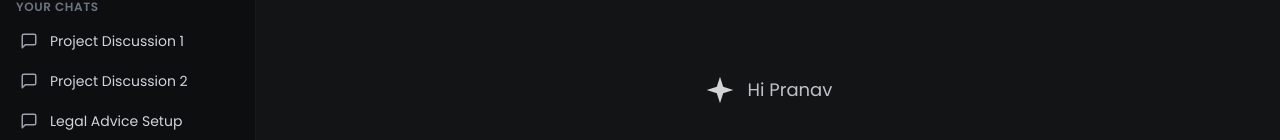
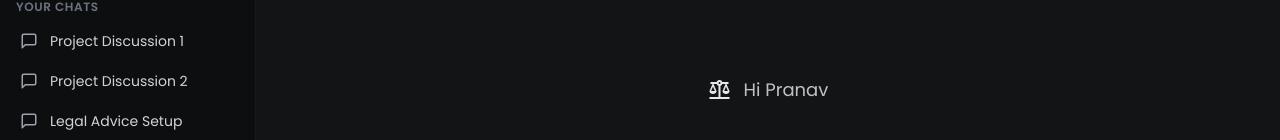
Before and after one commit to Nandaneeth/dike1frontend, a React (Vite) app: page / in a window 1280 px wide. Shown: the part 179-319 px from the top of the page. Built offline with nearby package versions, Linux system fonts and the light colour scheme.

Commit message:
Update ChatInterface and Layout components for consistent styling and background color

```diff
--- a/src/components/ChatInterface.jsx
+++ b/src/components/ChatInterface.jsx
@@ -49,13 +49,11 @@ const ChatInterface = ({ toggleDraft, toggleSettings }) => {
     // Landing page view - when no messages and chat hasn't started
     if (!hasStartedChat && messages.length === 0) {
         return (
-            <div className="w-full max-w-4xl mx-auto px-4 pb-4 flex flex-col justify-center items-center h-full">
+            <div className="w-full max-w-4xl mx-auto px-4 pb-4 flex flex-col justify-center items-center h-full bg-legal-lightGray dark:bg-[#131416]">
                 {/* Greeting Section */}
                 <div className="flex flex-col items-center justify-center mb-16 opacity-90">
                     <div className="flex items-center gap-3 mb-8">
-                        <svg width="32" height="32" viewBox="0 0 24 24" fill="none" xmlns="http://www.w3.org/2000/svg" className="text-legal-navy dark:text-white">
-                            <path d="M12 2L14.4 9.6L22 12L14.4 14.4L12 22L9.6 14.4L2 12L9.6 9.6L12 2Z" fill="currentColor" opacity="0.9" />
-                        </svg>
+                        <span className="material-symbols-outlined text-legal-navy dark:text-white" style={{ fontSize: '24px' }}>balance</span>
                         <p className="text-lg text-legal-darkNavy dark:text-gray-300">Hi Pranav</p>
                     </div>
                     <h1 className="text-5xl md:text-6xl font-bold text-legal-darkNavy dark:text-white text-center tracking-tight">
@@ -71,7 +69,7 @@ const ChatInterface = ({ toggleDraft, toggleSettings }) => {
                             value={inputValue}
                             onChange={(e) => setInputValue(e.target.value)}
                             onKeyPress={handleKeyPress}
-                            className="w-full bg-white dark:bg-[#1e1f23] border border-legal-borders dark:border-white/10 text-legal-darkNavy dark:text-gray-300 text-base rounded-2xl py-4 pl-6 pr-32 focus:outline-none focus:ring-1 focus:ring-legal-navy/50 placeholder-legal-gray shadow-lg hover:border-legal-navy dark:hover:border-white/20 transition-colors"
+                            className="w-full bg-legal-lightGray dark:bg-[#1e1f23] border border-legal-borders dark:border-white/10 text-legal-darkNavy dark:text-gray-300 text-base rounded-2xl py-4 pl-6 pr-32 focus:outline-none focus:ring-1 focus:ring-legal-navy/50 placeholder-legal-gray shadow-lg hover:border-legal-navy dark:hover:border-white/20 transition-colors"
                             placeholder="Ask me anything"
                         />
                         <div className="absolute inset-y-0 right-0 pr-4 flex items-center gap-2">
@@ -99,7 +97,7 @@ const ChatInterface = ({ toggleDraft, toggleSettings }) => {
 
     // Chat view - when messages exist
     return (
-        <div className="w-full max-w-4xl mx-auto px-4 pb-4 flex flex-col justify-end h-full">
+        <div className="w-full max-w-4xl mx-auto px-4 pb-4 flex flex-col justify-end h-full bg-legal-lightGray dark:bg-[#131416]">
             {/* Messages Area */}
             <div className="flex-1 overflow-y-auto py-4 mb-6 flex flex-col items-center">
                 <div className="space-y-6 w-full max-w-2xl">
@@ -185,7 +183,7 @@ const ChatInterface = ({ toggleDraft, toggleSettings }) => {
                     value={inputValue}
                     onChange={(e) => setInputValue(e.target.value)}
                     onKeyPress={handleKeyPress}
-                    className="w-full bg-gray-100 dark:bg-[#1e1f23] light:bg-gray-100 border border-gray-300 dark:border-white/10 light:border-gray-300 text-gray-900 dark:text-gray-300 light:text-gray-900 text-sm rounded-full py-3 pl-6 pr-12 focus:outline-none focus:border-gray-400 dark:focus:border-white/30 light:focus:border-gray-400 focus:ring-1 focus:ring-blue-500/30 placeholder-gray-500 shadow-lg hover:border-gray-400 dark:hover:border-white/20 light:hover:border-gray-400 transition-all duration-200"
+                    className="w-full bg-legal-lightGray dark:bg-[#1e1f23] light:bg-legal-lightGray border border-legal-borders dark:border-white/10 light:border-legal-borders text-gray-900 dark:text-gray-300 light:text-gray-900 text-sm rounded-full py-3 pl-6 pr-12 focus:outline-none focus:border-legal-borders dark:focus:border-white/30 light:focus:border-legal-borders focus:ring-1 focus:ring-blue-500/30 placeholder-gray-500 shadow-lg hover:border-legal-borders dark:hover:border-white/20 light:hover:border-legal-borders transition-all duration-200"
                     placeholder="Ask me anything about your projects"
                 />
                 <div className="absolute inset-y-0 right-0 pr-3 flex items-center">
--- a/src/components/Layout.jsx
+++ b/src/components/Layout.jsx
@@ -17,7 +17,7 @@ const Layout = () => {
     };
 
     return (
-        <div className="flex min-h-screen bg-white dark:bg-[#131416]">
+        <div className="flex min-h-screen bg-legal-lightGray dark:bg-[#131416]">
             {/* Sidebar */}
             <Sidebar isExpanded={isSidebarExpanded} toggleSidebar={toggleSidebar} onSettingsClick={handleSettingsClick} />
 
--- a/src/components/Sidebar.jsx
+++ b/src/components/Sidebar.jsx
@@ -27,7 +27,7 @@ const Sidebar = ({ isExpanded, toggleSidebar, onSettingsClick }) => {
 
     return (
         <div
-            className={`fixed top-0 left-0 h-screen bg-legal-lightGray dark:bg-[#0d0e10] border-r border-legal-borders dark:border-white/5 transition-all duration-300 ease-in-out z-50 flex flex-col ${isExpanded ? 'w-64' : 'w-16'}`}
+            className={`fixed top-0 left-0 h-screen bg-white dark:bg-[#0d0e10] border-r border-legal-borders dark:border-white/5 transition-all duration-300 ease-in-out z-50 flex flex-col ${isExpanded ? 'w-64' : 'w-16'}`}
         >
             {/* Header Section */}
             <div className={`flex items-center h-16 px-4 ${isExpanded ? 'justify-between' : 'justify-center'}`}>
```
